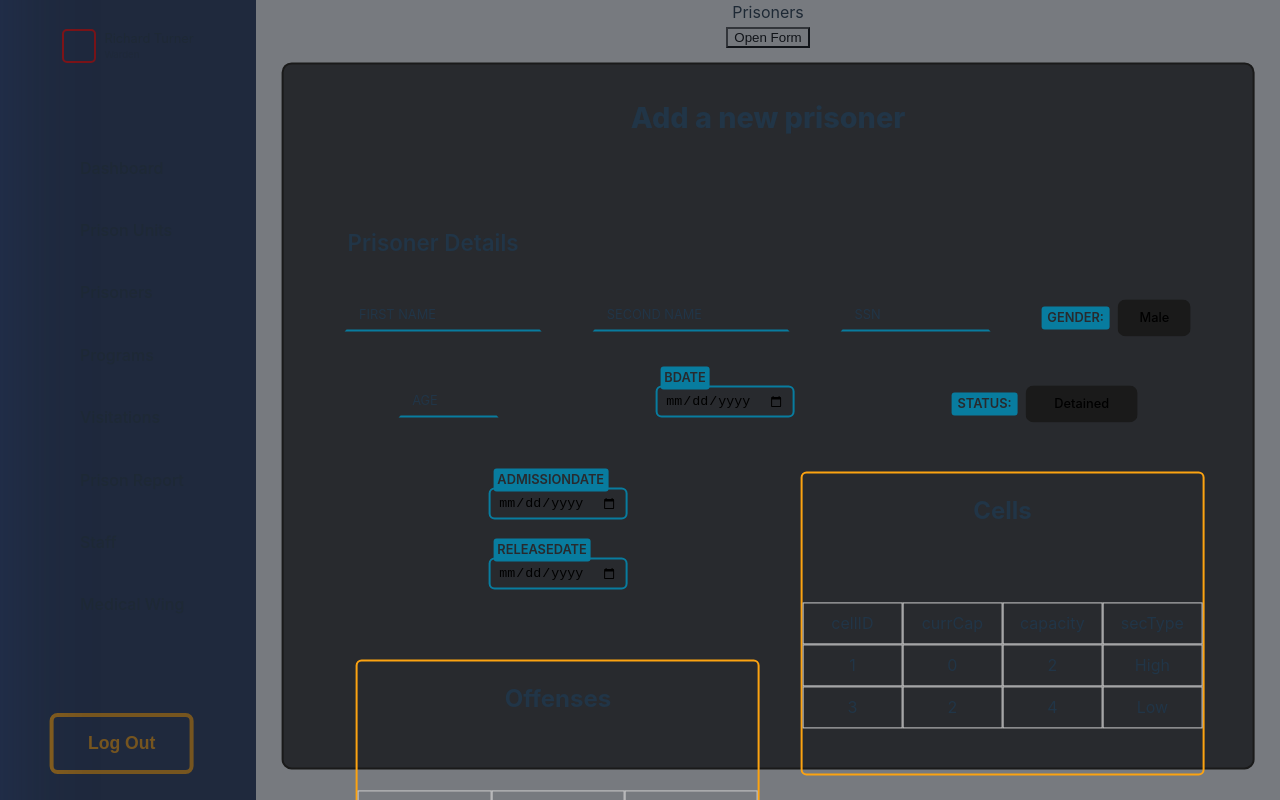
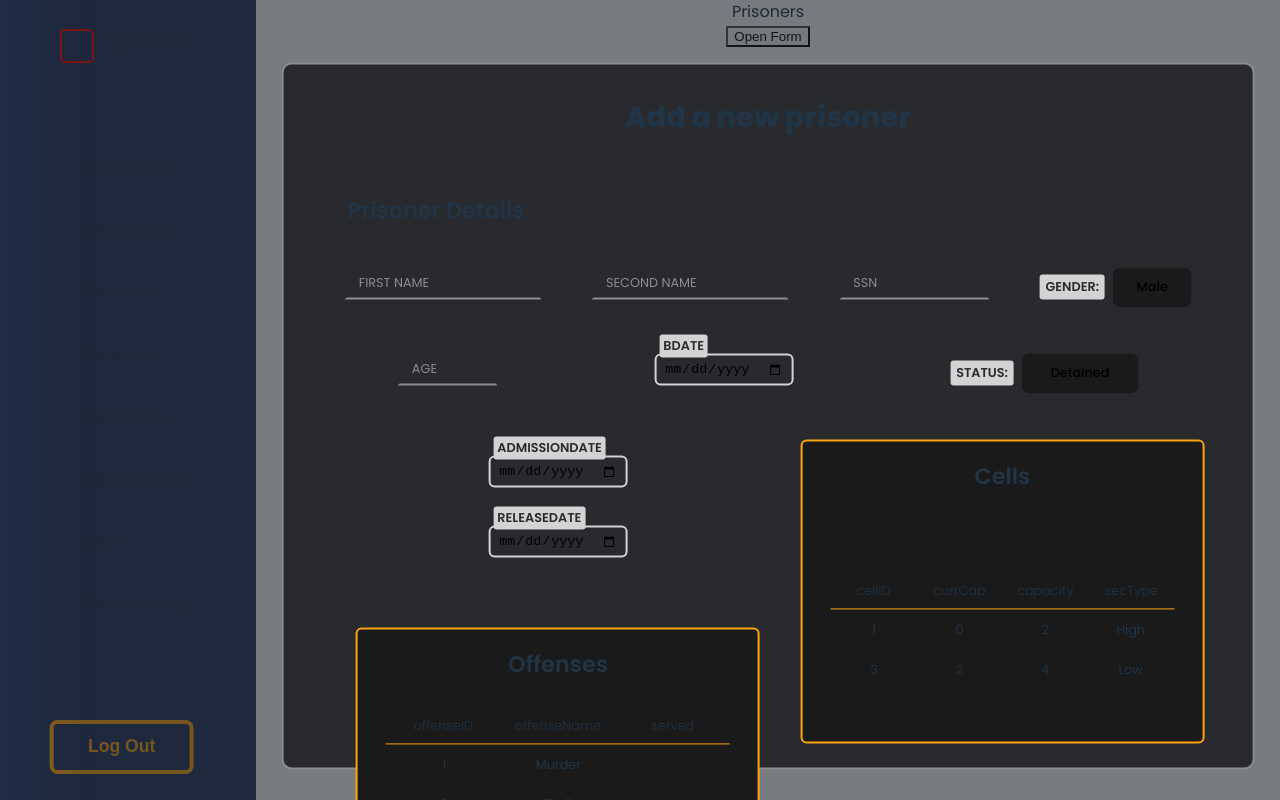
Before and after one commit to Mo2Hefny/Prison_Management, a React (Vite) app in the folder Client/: page / in a window 1280 px wide. Both pictures are taken after a click on the button "Open Form". Built offline with nearby package versions, Linux system fonts and the light colour scheme.

Commit message:
Add prisoner form

```diff
--- a/Client/package.json
+++ b/Client/package.json
@@ -10,6 +10,7 @@
     "preview": "vite preview"
   },
   "dependencies": {
+    "@fontsource/poppins": "^5.0.8",
     "@fortawesome/fontawesome-svg-core": "^1.2.36",
     "@fortawesome/free-brands-svg-icons": "^5.8.1",
     "@fortawesome/free-regular-svg-icons": "^5.8.1",
--- a/Client/src/Variables.css
+++ b/Client/src/Variables.css
@@ -1,5 +1,7 @@
 /* Variables.css */
 /* Store Variables Here */
+@import url('https://fonts.googleapis.com/css2?family=Poppins:ital,wght@0,100;0,200;0,300;0,400;0,500;0,600;0,700;0,800;0,900;1,100;1,200;1,300;1,400;1,500;1,600;1,700;1,800;1,900&display=swap');
+
 :root {
   --background-color: #1C212A;
   --dark-section: #1a1a1a;
@@ -7,7 +9,9 @@
   --primary-color: #23355B;
   --light-primary: #087c9f;
   --dark-primary: #1d263a;
-  --secondary-color: #E5E5E5;
+  --light-secondary: #E5E5E5;
+  --secondary-color: #d3d3d3;
+  --dark-secondary: #8d8d8d;
   --accent-color: #FCA311;
   --text-color: #FFFFFF;
   --light-hover: #ffffff30;
--- a/Client/src/components/Button.css
+++ b/Client/src/components/Button.css
@@ -1,7 +1,7 @@
 /* Button.css */
 
 .btn {
-  padding: 1rem 2rem;
+  padding: 0.8rem 1.5rem;
   margin: 0.5rem;
   transition: 0.3s;
   font-size: 1.1em;
@@ -17,7 +17,8 @@
   font-weight: 700;
 }
 
-.btn.btn-1:hover {
+.btn.btn-1:hover,
+.btn-4:hover {
   background-color: var(--accent-color);
   color: var(--text-color);
   box-shadow: 0 0 15px var(--light-accent);
@@ -26,15 +27,34 @@
 .btn-2 {
   border-radius: 8px;
   border: 1px solid transparent;
-  padding: 0.6em 1.2em;
   font-size: 1em;
   font-weight: 500;
   font-family: inherit;
   background-color: var(--dark-section);
-  cursor: pointer;
   transition: border-color 0.25s;
 }
 
 .btn-2:hover {
   box-shadow: 0 0 2px 5px #1a1a1a50;
 }
+
+.btn-3 {
+  border-radius: 8px;
+  background-color: transparent;
+  border: 4px solid var(--dark-secondary);
+  color: var(--dark-secondary);
+}
+
+.btn-3:hover {
+  color: var(--dark-section);
+  background-color: var(--dark-secondary);
+}
+
+
+.btn-4 {
+  border: 4px solid var(--accent-color);
+  border-radius: 8px;
+  background-color: var(--accent-color);
+  color: var(--section-color);
+  font-weight: 700;
+}
--- a/Client/src/components/DisplayTable.css
+++ b/Client/src/components/DisplayTable.css
@@ -3,28 +3,63 @@
 .display-grid-container {
   display: grid;
   grid-template-rows: auto;
-  min-width: 400px;
-  min-height: 300px;
+  width: 400px;
+  height: 300px;
   gap: 0.5rem;
   border: 2px solid var(--accent-color);
   border-radius: 6px;
+  background-color: var(--dark-section);
 }
 
 .display-table {
-  height: 100%;
+  justify-self: center;
+  min-height: 100%;
+  width: 90%;
+  display: flex;
+  justify-content: flex-start;
+  flex-direction: column;
+  overflow: auto;
+}
 
-  display: flex;
-  flex-direction: column;
+.display-table-title {
+  font-size: var(--title-2);
+  font-weight: 600;
+}
+
+.table-body {
+  overflow: auto;
 }
 
 .table-header,
 .table-row {
   display: flex;
+  margin: 0 0.5rem;
+}
+
+.table-row {
+  margin-top: 2px;
+  border: 1px solid transparent;
+  border-radius: 6px;
+}
+
+.table-row:hover {
+  background-color: #252525;
+  box-shadow: 0 0 5px rgba(223, 223, 223, 0.208);
+  scale: 1.02;
+}
+
+.table-header {
+  border-bottom: 1px solid var(--accent-color);
 }
 
 .table-header-cell,
 .table-cell {
   flex: 1;
-  border: 1px solid #ccc;
   padding: 8px;
+  font-size: var(--small);
 }
+
+.table-header-cell {
+  color: var(--light-text);
+  opacity: 0.8;
+}
--- a/Client/src/components/Form.css
+++ b/Client/src/components/Form.css
@@ -5,8 +5,9 @@
   position: absolute;
   display: flex;
   flex-direction: column;
+  justify-content: space-around;
   background-color: var(--section-color);
-  border: 2px solid var(--dark-section);
+  border: 2px solid var(--dark-secondary);
   border-radius: 10px;
   left: 50%;
   top: 50%;
@@ -59,7 +60,7 @@
   height: 32px;
   background: transparent;
   border: 2px solid transparent;
-  border-bottom: 2px solid var(--light-primary);
+  border-bottom: 2px solid var(--dark-secondary);
   transition: all 0.3s ease, border-radius 0.3s ease-out;
   padding: 4px 8px;
 }
@@ -70,6 +71,7 @@
   position: absolute;
   top: 4px;
   left: 10px;
+  color: var(--dark-secondary);
   font-size: var(--small);
   transition: all 0.3s ease;
   pointer-events: none;
@@ -79,7 +81,7 @@ input:focus,
 input:focus-visible,
 input:not(:placeholder-shown) {
   border-radius: 6px;
-  border: 2px solid var(--light-primary);
+  border: 2px solid var(--secondary-color);
 }
 
 input:focus ~ span,
@@ -87,7 +89,7 @@ input:not(:placeholder-shown) ~ span {
   border-radius: 3px;
   top: -19px;
   left: 5px;
-  background: var(--light-primary);
+  background: var(--secondary-color);
   color: var(--section-color);
   font-weight: 600;
 }
@@ -97,7 +99,7 @@ input:not(:placeholder-shown) ~ span {
   text-transform: uppercase;
   font-size: var(--small);
   border-radius: 3px;
-  background: var(--light-primary);
+  background: var(--secondary-color);
   color: var(--section-color);
   margin-right: 0.5rem;
   font-weight: 600;
@@ -113,3 +115,8 @@ input:not(:placeholder-shown) ~ span {
   font-weight: 500;
   color: var(--primary-color);
 }
+
+.btn-section {
+  align-self: flex-end;
+  margin: 3rem 0 1rem 0;
+}
--- a/Client/src/components/PrisonerForm/OffensesSection.jsx
+++ b/Client/src/components/PrisonerForm/OffensesSection.jsx
@@ -11,6 +11,46 @@ const dt = [
     convictedDate: '11/4/2020',
     served: false,
     description: 'test'
+  },
+  {
+    offenseID: 2,
+    Pid: 1,
+    offenseName: 'Theft',
+    convictedDate: '12/4/2022',
+    served: false,
+    description: 'test2'
+  },
+  {
+    offenseID: 2,
+    Pid: 1,
+    offenseName: 'Theft',
+    convictedDate: '12/4/2022',
+    served: false,
+    description: 'test2'
+  },
+  {
+    offenseID: 2,
+    Pid: 1,
+    offenseName: 'Theft',
+    convictedDate: '12/4/2022',
+    served: false,
+    description: 'test2'
+  },
+  {
+    offenseID: 2,
+    Pid: 1,
+    offenseName: 'Theft',
+    convictedDate: '12/4/2022',
+    served: false,
+    description: 'test2'
+  },
+  {
+    offenseID: 2,
+    Pid: 1,
+    offenseName: 'Theft',
+    convictedDate: '12/4/2022',
+    served: false,
+    description: 'test2'
   },
   {
     offenseID: 2,
--- a/Client/src/components/PrisonerForm/PrisonerForm.css
+++ b/Client/src/components/PrisonerForm/PrisonerForm.css
@@ -9,7 +9,6 @@
   display: grid;
   grid-template-rows: repeat(2, auto); /* Two rows for sections */
   grid-template-columns: 1fr; /* One column for the first row (prisoner details) */
-  margin-top: 2rem;
   gap: 1rem;
 }
 
--- a/Client/src/components/PrisonerForm/PrisonerForm.jsx
+++ b/Client/src/components/PrisonerForm/PrisonerForm.jsx
@@ -4,6 +4,7 @@ import OffensesSection from "./OffensesSection";
 import CellSection from "./CellSection";
 import "../Form.css";
 import "./PrisonerForm.css";
+import Button from "../Button";
 
 const PrisonerForm = ({ isOpen, onClose }) => {
   const formRef = useRef(null);
@@ -59,6 +60,10 @@ const PrisonerForm = ({ isOpen, onClose }) => {
           onChange={handlePrisonerDetailsChange}
         />
       </div>
+      <div className="btn-section">
+        <Button type='submit' classNames='btn btn-4' text='Add Prisoner' />
+        <Button onClick={onClose} classNames='btn btn-3' text='Cancel' />
+      </div>
     </form>
   );
 };
--- a/Client/src/index.css
+++ b/Client/src/index.css
@@ -1,5 +1,5 @@
 :root {
-  font-family: Inter, system-ui, Avenir, Helvetica, Arial, sans-serif;
+  font-family: Poppins, system-ui, Avenir, Helvetica, Arial, sans-serif;
   line-height: 1.5;
   font-weight: 400;
 
```
Also changed, not shown: Client/src/components/DisplayTable.jsx (line endings or trailing spaces), 1 other file (tests, documents, lock files or other folders).
